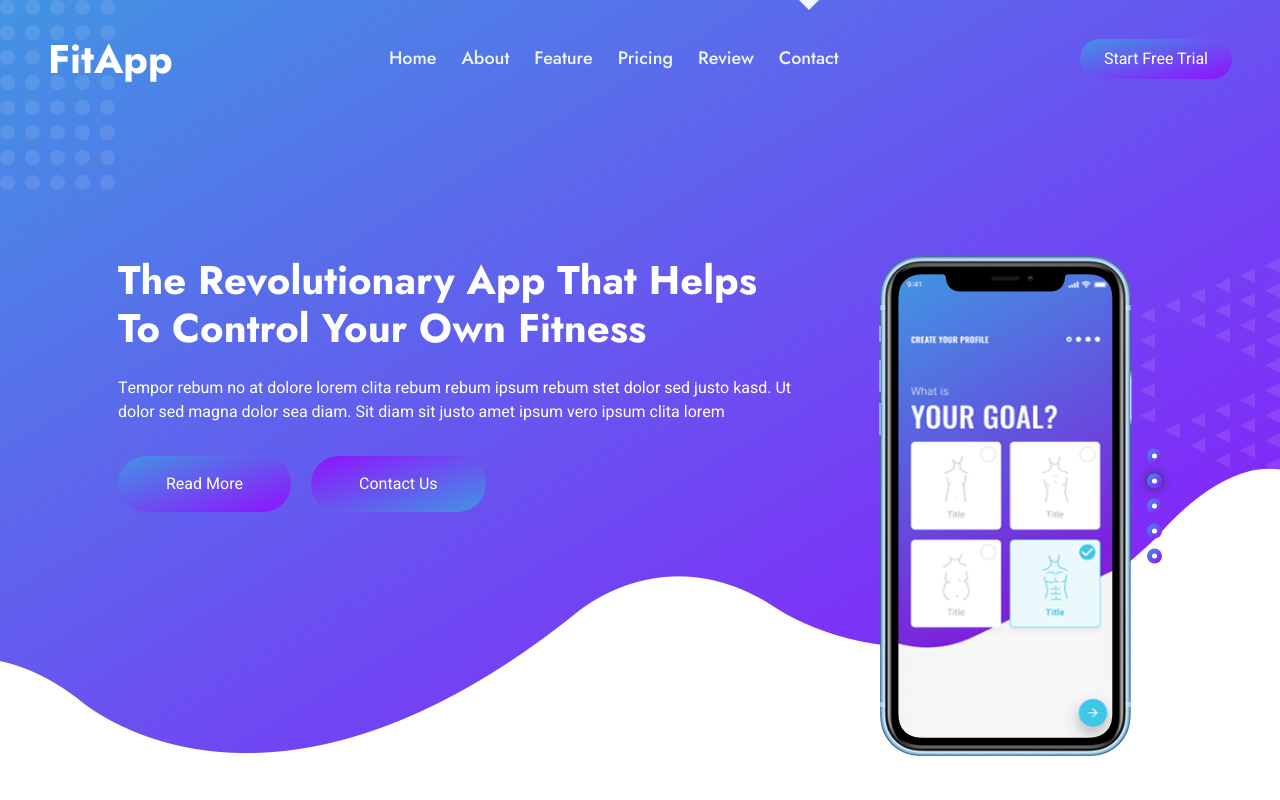
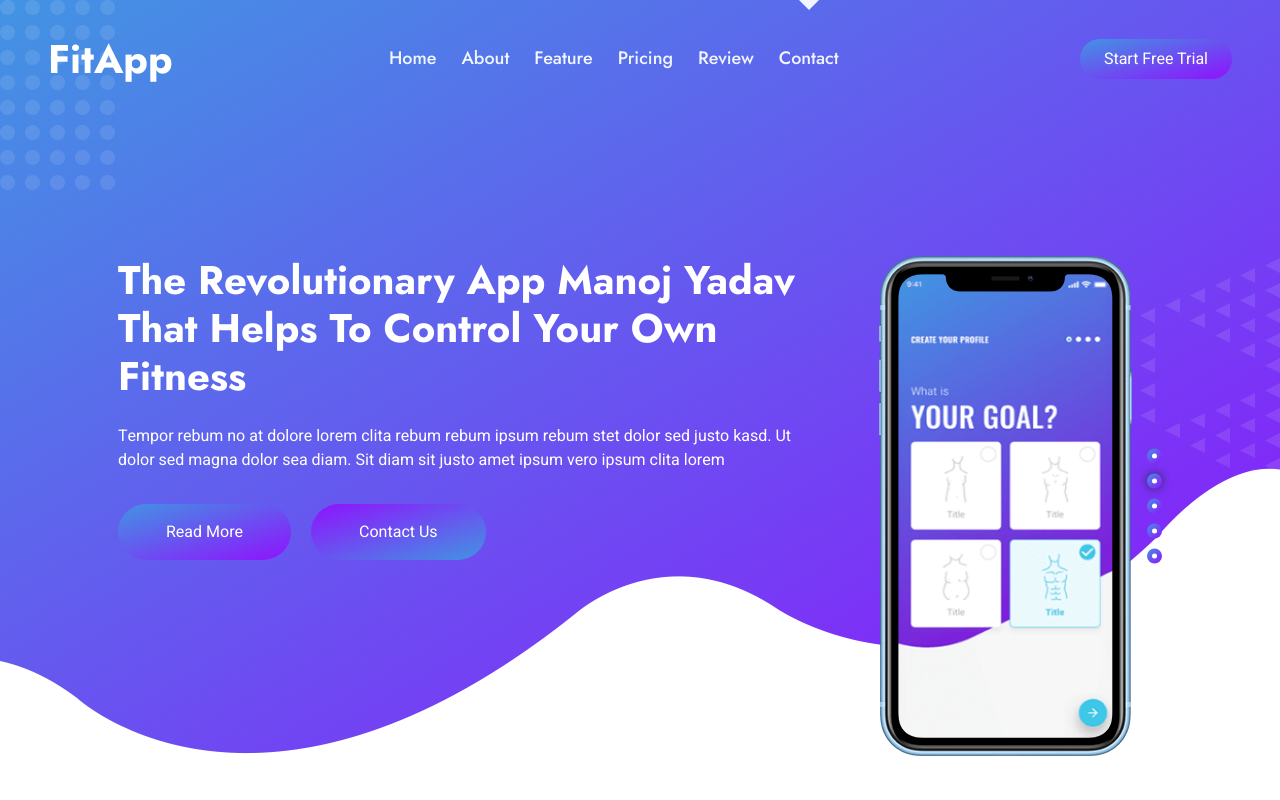
Before and after one commit to deepankar19/cicd-s3-cloudfront, a plain HTML site: page index.html in a window 1280 px wide. Shown: the top 800 px of the page. Drawn offline with nearby package versions, Linux system fonts and the light colour scheme; animation ran at ten frames a second.

Commit message:
Update index.html

```diff
--- a/index.html
+++ b/index.html
@@ -69,7 +69,7 @@
                 <div class="container px-lg-5">
                     <div class="row g-5">
                         <div class="col-lg-8 text-center text-lg-start">
-                            <h1 class="text-white mb-4 animated slideInDown">The Revolutionary App That Helps To Control Your Own Fitness</h1>
+                            <h1 class="text-white mb-4 animated slideInDown">The Revolutionary App Manoj Yadav That Helps To Control Your Own Fitness</h1>
                             <p class="text-white pb-3 animated slideInDown">Tempor rebum no at dolore lorem clita rebum rebum ipsum rebum stet dolor sed justo kasd. Ut dolor sed magna dolor sea diam. Sit diam sit justo amet ipsum vero ipsum clita lorem</p>
                             <a href="" class="btn btn-primary-gradient py-sm-3 px-4 px-sm-5 rounded-pill me-3 animated slideInLeft">Read More</a>
                             <a href="" class="btn btn-secondary-gradient py-sm-3 px-4 px-sm-5 rounded-pill animated slideInRight">Contact Us</a>
```
